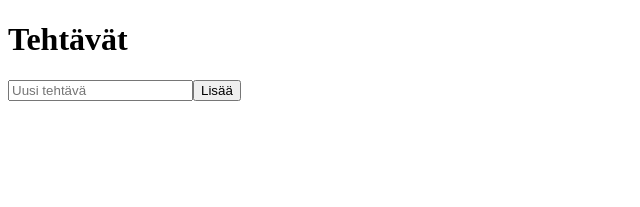
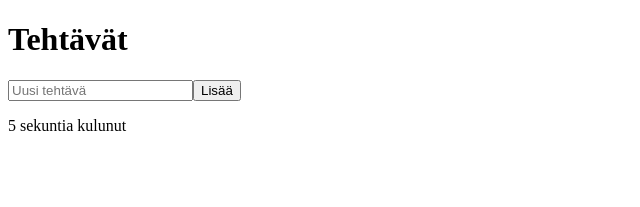
Before and after one commit to lassehav-oamk/web-sovellusten-perusteet-demot-26, a React (Vite) app in the folder react/react-demo/: page / in a window 1280 px wide. Shown: the top 207 px of the page, without its empty margins (0-640 px from the left). Built offline with nearby package versions, Linux system fonts and the light colour scheme.

Commit message:
Added w6l1 content

```diff
--- a/react/react-demo/src/App.jsx
+++ b/react/react-demo/src/App.jsx
@@ -9,6 +9,7 @@ import MyName from './w4l3/MyName';
 import TodoList from './w5l1/TodoList';
 import PetStore from './w5l3/PetStore';
 import TodoEffectLocalStorage from './w6l1/TodoEffectLocalStorage'
+import ClockCounter from './w6l1/ClockCounter';
 
 
 function App() {
@@ -52,6 +53,7 @@ function App() {
   return (
     <div>
       <TodoEffectLocalStorage />
+      <ClockCounter />
 
       {/* W5L3
       <PetStore /> */}
--- /dev/null
+++ b/react/react-demo/src/w6l1/ClockCounter.jsx
@@ -0,0 +1,18 @@
+import React, { useState, useEffect } from 'react'
+
+export default function ClockCounter() {
+    const [counter, setCounter] = useState(0);
+
+    useEffect(() => {
+        const id = setInterval(() => {
+            setCounter(counter + 1)
+        }, 1000);
+
+        return () => clearInterval(id)
+    })
+
+
+    return (
+        <div>{ counter } sekuntia kulunut</div>
+    )
+}
--- a/react/react-demo/src/w6l1/TodoEffectLocalStorage.jsx
+++ b/react/react-demo/src/w6l1/TodoEffectLocalStorage.jsx
@@ -14,7 +14,13 @@ export default function TodoEffectLocalStorage() {
 
   useEffect(() => {
     localStorage.setItem(STORAGE_KEY, JSON.stringify(todos));
+
   }, [todos]);
+
+//   useEffect(() => {
+//     document.title = todos.length + " tehtävää";
+//   }, [todos]);
+  useDocumentTitle(todos.length + ' tehtävää yhteensä')
 
 
   function addTodo(event) {
```
